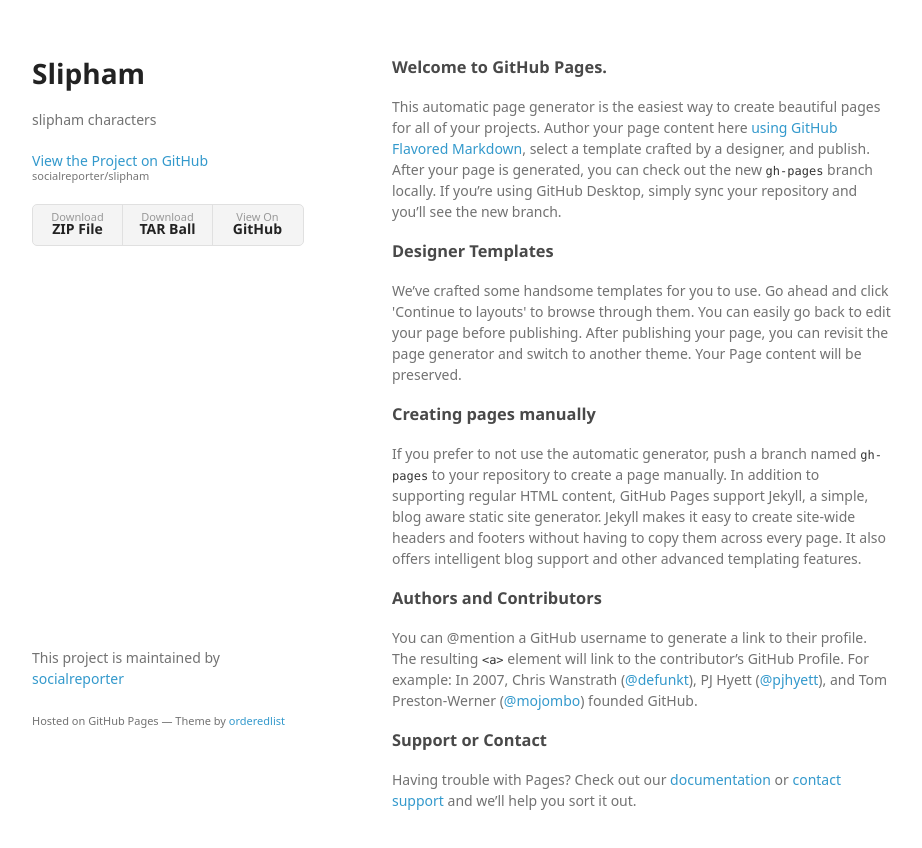
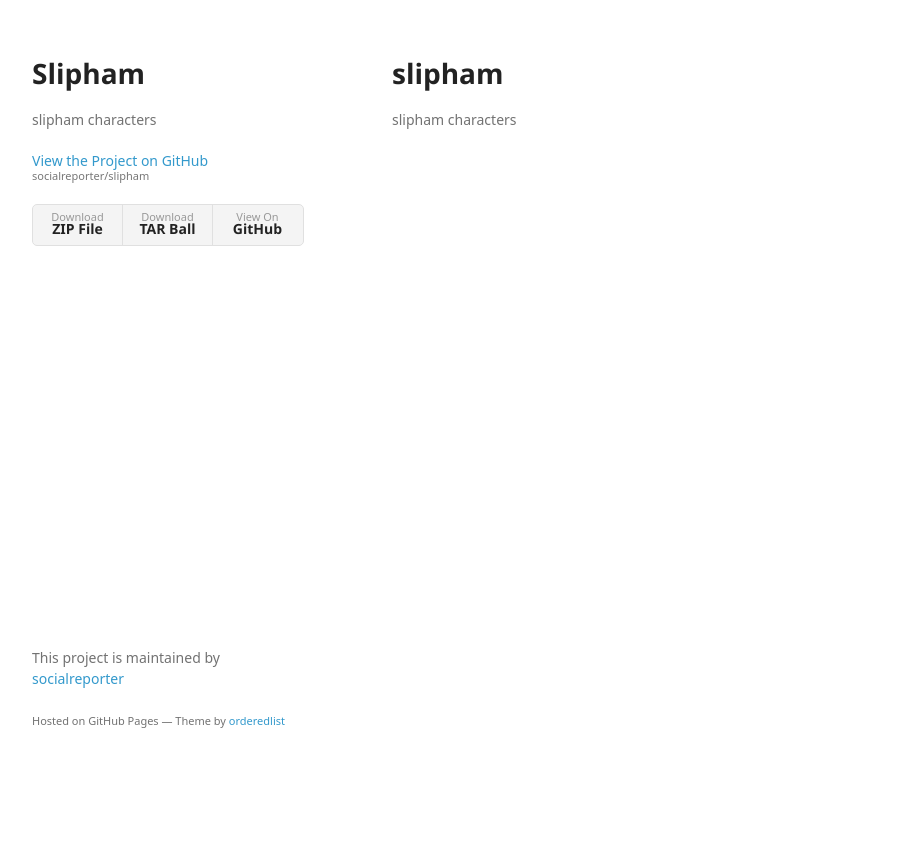
Before and after one commit to socialreporter/slipham, a plain HTML site: page index.html in a window 1280 px wide. Shown: the whole page, without its empty margins (178-1100 px from the left). After the commit the page ends 800 px from the top, so only its background shows below. Drawn offline with Linux system fonts and the light colour scheme; a web font is replaced by a local one.

```diff
--- a/index.html
+++ b/index.html
@@ -28,30 +28,10 @@
         </ul>
       </header>
       <section>
-        <h3>
-<a id="welcome-to-github-pages" class="anchor" href="#welcome-to-github-pages" aria-hidden="true"><span aria-hidden="true" class="octicon octicon-link"></span></a>Welcome to GitHub Pages.</h3>
+        <h1>
+<a id="slipham" class="anchor" href="#slipham" aria-hidden="true"><span aria-hidden="true" class="octicon octicon-link"></span></a>slipham</h1>
 
-<p>This automatic page generator is the easiest way to create beautiful pages for all of your projects. Author your page content here <a href="https://guides.github.com/features/mastering-markdown/">using GitHub Flavored Markdown</a>, select a template crafted by a designer, and publish. After your page is generated, you can check out the new <code>gh-pages</code> branch locally. If you’re using GitHub Desktop, simply sync your repository and you’ll see the new branch.</p>
-
-<h3>
-<a id="designer-templates" class="anchor" href="#designer-templates" aria-hidden="true"><span aria-hidden="true" class="octicon octicon-link"></span></a>Designer Templates</h3>
-
-<p>We’ve crafted some handsome templates for you to use. Go ahead and click 'Continue to layouts' to browse through them. You can easily go back to edit your page before publishing. After publishing your page, you can revisit the page generator and switch to another theme. Your Page content will be preserved.</p>
-
-<h3>
-<a id="creating-pages-manually" class="anchor" href="#creating-pages-manually" aria-hidden="true"><span aria-hidden="true" class="octicon octicon-link"></span></a>Creating pages manually</h3>
-
-<p>If you prefer to not use the automatic generator, push a branch named <code>gh-pages</code> to your repository to create a page manually. In addition to supporting regular HTML content, GitHub Pages support Jekyll, a simple, blog aware static site generator. Jekyll makes it easy to create site-wide headers and footers without having to copy them across every page. It also offers intelligent blog support and other advanced templating features.</p>
-
-<h3>
-<a id="authors-and-contributors" class="anchor" href="#authors-and-contributors" aria-hidden="true"><span aria-hidden="true" class="octicon octicon-link"></span></a>Authors and Contributors</h3>
-
-<p>You can @mention a GitHub username to generate a link to their profile. The resulting <code>&lt;a&gt;</code> element will link to the contributor’s GitHub Profile. For example: In 2007, Chris Wanstrath (<a href="https://github.com/defunkt" class="user-mention">@defunkt</a>), PJ Hyett (<a href="https://github.com/pjhyett" class="user-mention">@pjhyett</a>), and Tom Preston-Werner (<a href="https://github.com/mojombo" class="user-mention">@mojombo</a>) founded GitHub.</p>
-
-<h3>
-<a id="support-or-contact" class="anchor" href="#support-or-contact" aria-hidden="true"><span aria-hidden="true" class="octicon octicon-link"></span></a>Support or Contact</h3>
-
-<p>Having trouble with Pages? Check out our <a href="https://help.github.com/pages">documentation</a> or <a href="https://github.com/contact">contact support</a> and we’ll help you sort it out.</p>
+<p>slipham characters</p>
       </section>
       <footer>
         <p>This project is maintained by <a href="https://github.com/socialreporter">socialreporter</a></p>
```
Also changed, not shown: params.json (+1 -1 lines).
